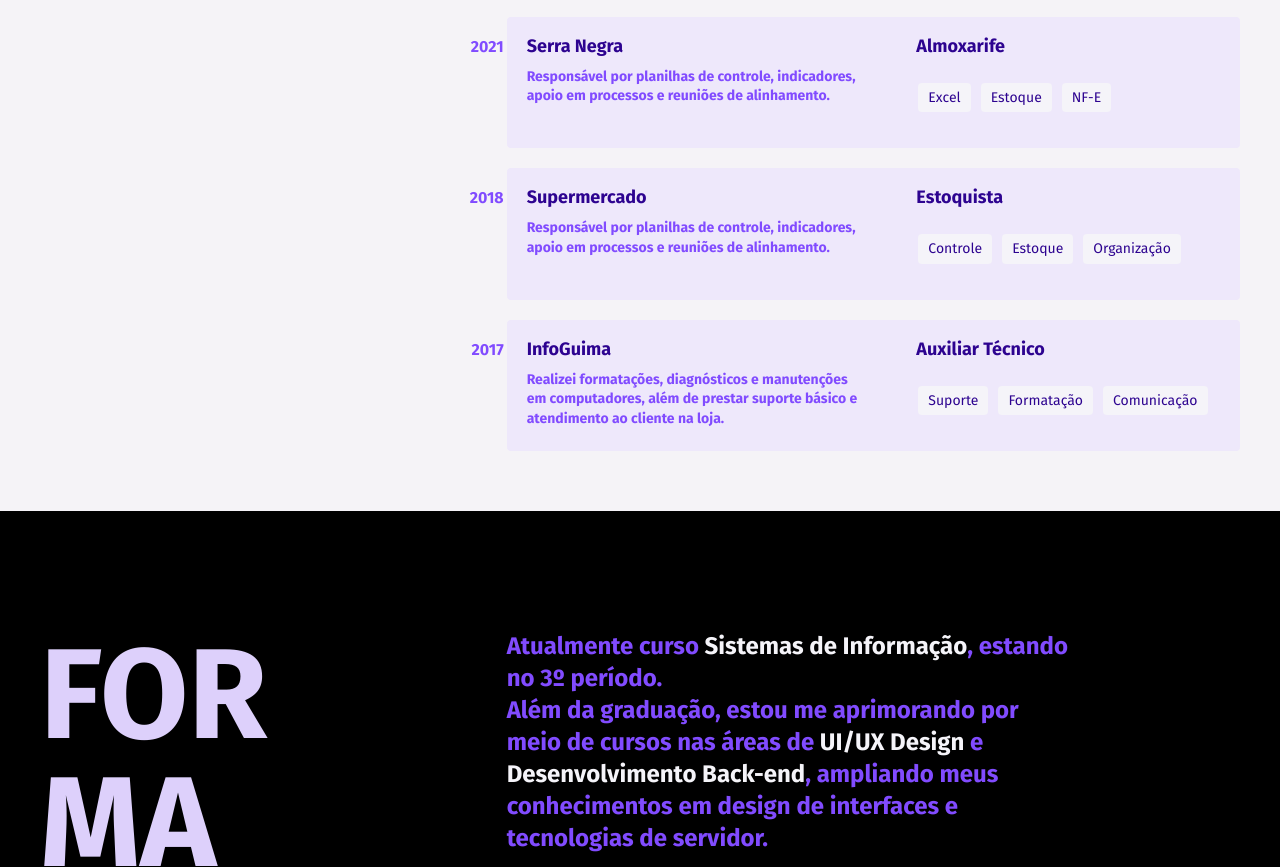
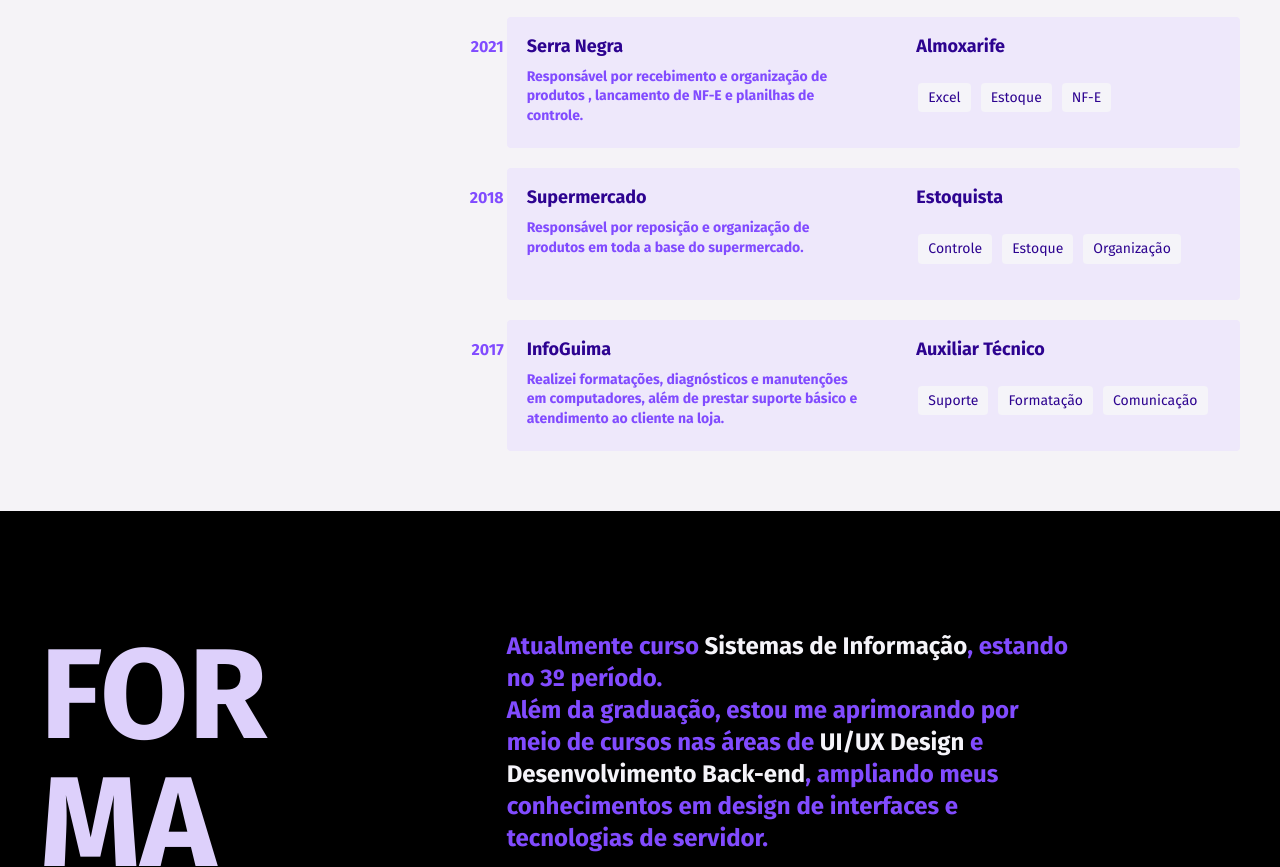
Before and after one commit to Luc4sF01/lucasfsl.github.io, a plain HTML site: page index.html in a window 1280 px wide. Shown: the part 1117-1984 px from the top of the page. Drawn offline with Linux system fonts and the light colour scheme.

Commit message:
Alterações no texto das boxes de algumas cards

```diff
--- a/index.html
+++ b/index.html
@@ -64,7 +64,7 @@
         <span class="empresa-ano">2021</span>
         <h3 class="empresa-titulo">Serra Negra</h3>
         <p class="empresa-titulo2">Almoxarife</p>
-        <p class="empresa-texto">Responsável por planilhas de controle, indicadores, apoio em processos e reuniões de alinhamento.</p>
+        <p class="empresa-texto">Responsável por recebimento e organização de produtos , lancamento de NF-E e planilhas de controle.</p>
         <ul class="empresa-habilidades">
           <li>Excel</li>
           <li>Estoque</li>
@@ -77,7 +77,7 @@
         <span class="empresa-ano">2018</span>
         <h3 class="empresa-titulo">Supermercado</h3>
         <p class="empresa-titulo2">Estoquista</p>
-        <p class="empresa-texto">Responsável por planilhas de controle, indicadores, apoio em processos e reuniões de alinhamento.</p>
+        <p class="empresa-texto">Responsável por reposição e organização de produtos em toda a base do supermercado.</p>
         <ul class="empresa-habilidades">
           <li>Controle</li>
           <li>Estoque</li>
```
